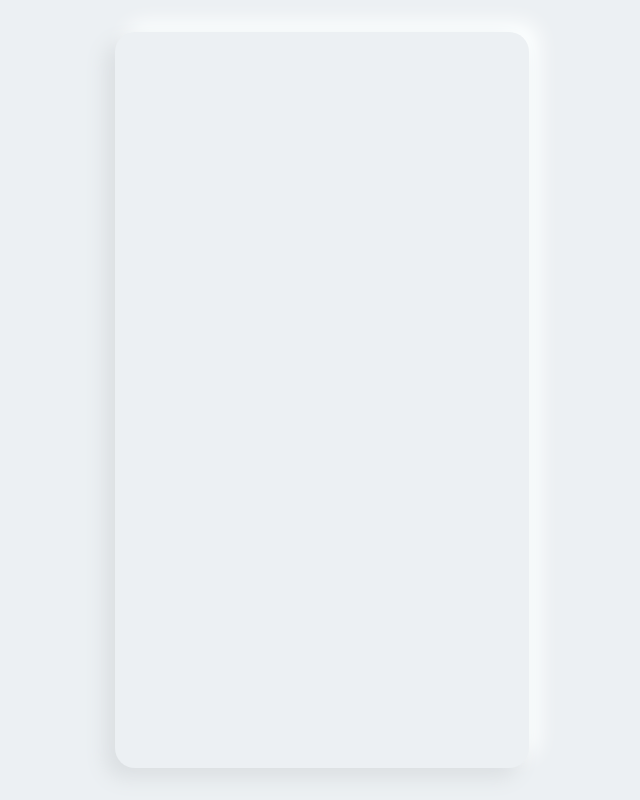
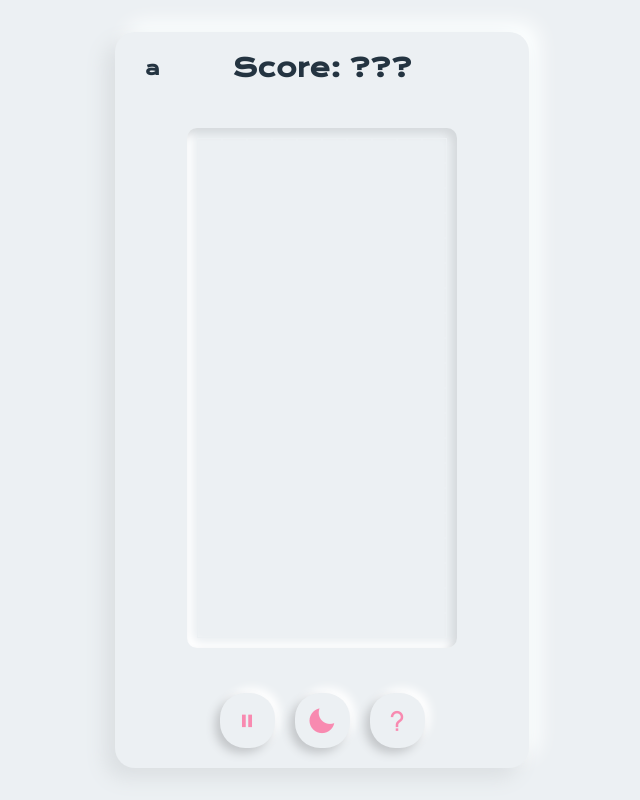
Before and after one commit to luisCorreaCespedes/Squaretrix, a plain HTML site: page index.html in a window 1280 px wide. Shown: the whole page, without its empty margins (318-958 px from the left). Drawn offline with nearby package versions, Linux system fonts and the light colour scheme.

Commit message:
Buttons added

```diff
--- a/css/app.css
+++ b/css/app.css
@@ -73,3 +73,75 @@ button {
     flex-direction: column;
     justify-content: space-between;
 }
+
+.info-section {
+    position: relative;
+    text-align: center;
+    font-weight: 600;
+    padding: 20px;
+    font-size: 25px;
+    color: var(--color);
+}
+
+.info-section #level {
+    position: absolute;
+    top: 50%;
+    transform: translateY(-50%);
+    left: 30px;
+    font-size: 18px;
+}
+
+.board-section{
+    display: grid;
+    grid-template-columns: repeat(10, 1fr);
+    margin: auto;
+    padding: 10px;
+    box-shadow: var(--board-shadow-inset);
+    border-radius: 10px;
+}
+
+.block {
+    width: var(--block-size);
+    height: var(--block-size);
+    border: 0.1px solid var(--bg-color);
+}
+
+.setting-section {
+    display: flex;
+    justify-content: center;
+    padding: 20px;
+}
+
+.setting-section button {
+    margin: 0 10px;
+    color: var(--setting-btn-color)
+}
+
+i.bxs-moon {
+    display: block;
+}
+
+i.bxs-sun {
+    display: none;
+}
+
+.btn {
+    width: var(--button-size);
+    height: var(--button-size);
+    box-shadow: var(--btn-shadow);
+    border-radius: 25px;
+    font-weight: 600;
+    font-size: 30px;
+    color: var(--color);
+    border: none;
+    outline: none;
+    background-color: var(--bg-color);
+    cursor: pointer;
+    display: flex;
+    align-items: center;
+    justify-content: center;
+}
+
+.btn:active {
+    box-shadow: var(--btn-shadow-inset);
+}
--- a/index.html
+++ b/index.html
@@ -18,12 +18,32 @@
 
     <div class="container">
         <div class="game-wrapper">
-            <div class="info-section"></div>
+            <div class="info-section">
+                <span id="score">
+                    Score: ???
+                </span>
+                <span id="level">
+                    a
+                </span>
+            </div>
             <div class="board-section"></div>
             <div class="control-section"></div>
-            <div class="setting-section"></div>
+            <div class="setting-section">
+                <button class="btn" id="btn-pause">
+                    <i class="bx bx-pause"></i>
+                </button>
+                <button class="btn" id="btn-theme">
+                    <i class="bx bxs-moon"></i>
+                    <i class="bx bxs-sun"></i>
+                </button>
+                <button class="btn" id="btn-help">
+                    <i class="bx bx-question-mark"></i>
+                </button>
+            </div>
         </div>
     </div>
 
+    <script src="./js/app.js"></script>
+
 </body>
 </html>
--- a/js/app.js
+++ b/js/app.js
@@ -0,0 +1,5 @@
+let board = document.querySelector('.board-section');
+for (let i = 0; i < 200; i++) {
+    let block = '<div class="block"></div>'
+    board.innerHTML += block;
+}
```
Also changed, not shown: assets/images/01.png, assets/images/01a.png (added), assets/images/02.png, assets/images/03.png, assets/images/04.png, assets/images/05.png, assets/images/06.png, assets/images/07.png.
